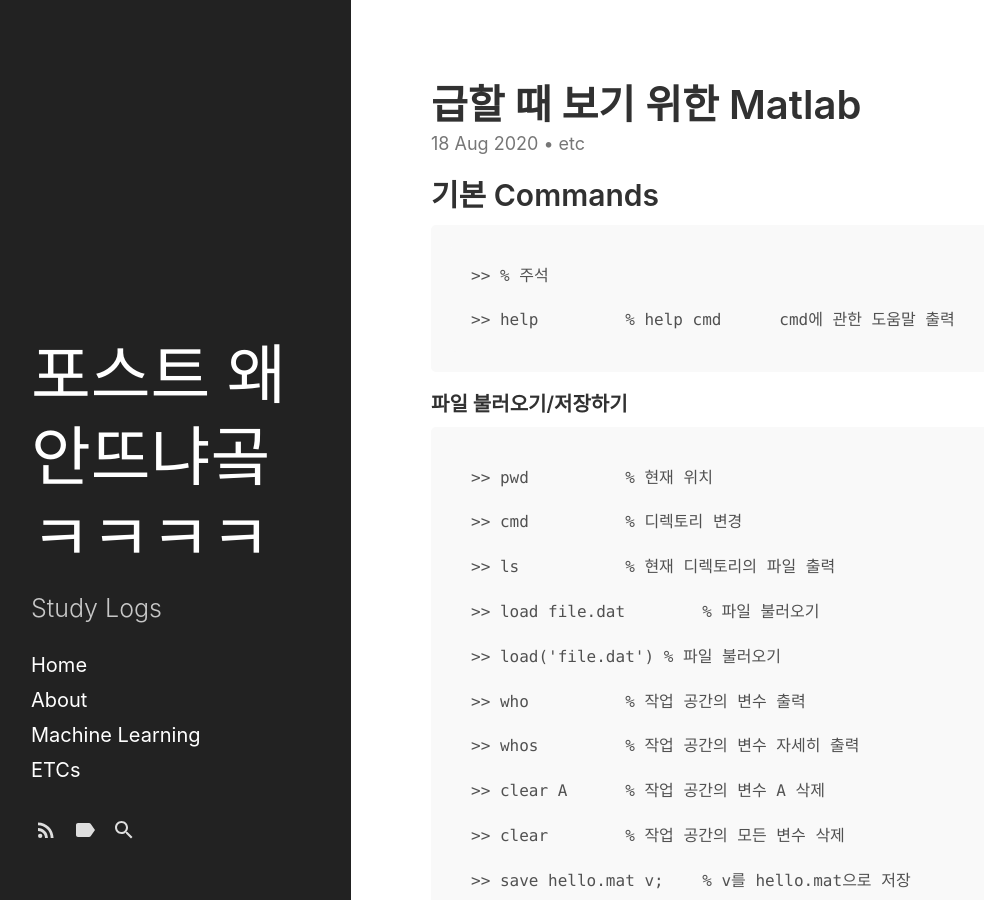
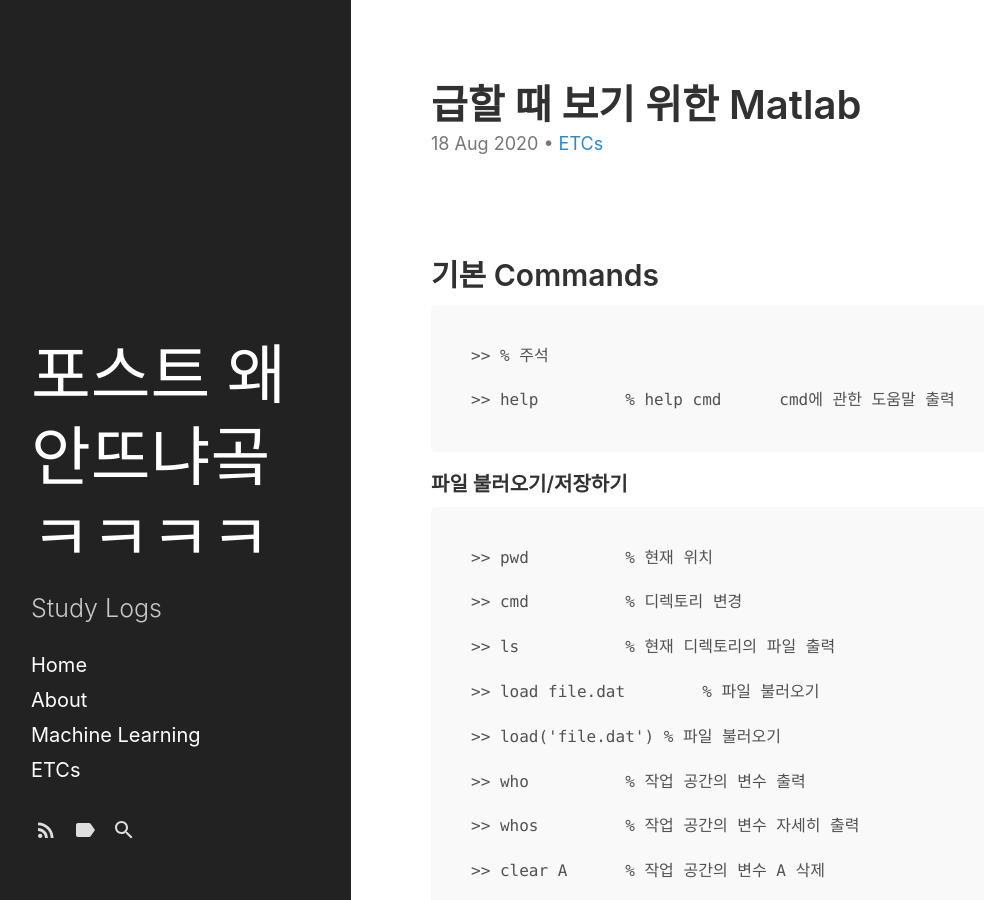
Before and after one commit to TaeAhnK/TaeAhnK.github.io, a Jekyll site: the page built from _posts/2020-08-18-Matlab-Command-Guide.md, in a window 1280 px wide and 900 px high. Shown: the whole window, without its empty margins (9-993 px from the left). Built offline with Jekyll 4.4.1, drawn with Linux system fonts in a browser that asks for light colours; some web fonts are replaced.

Commit message:
Changed 2020-08-18 post's category

```diff
--- a/_posts/2020-08-18-Matlab-Command-Guide.md
+++ b/_posts/2020-08-18-Matlab-Command-Guide.md
@@ -3,13 +3,14 @@
 title:  "급할 때 보기 위한 Matlab"
 date:   2020-08-18 12:30:00 +0900
 categories:
-  - etc
+  - ETCs
 tags:
   - matlab
   - machine learning
 use_math: false
 ---
-
+<br>
+<br>
 
 ## 기본 Commands
 	>> % 주석
```
Also changed, not shown: _posts/2020-07-23-Git-Command-Guide.md (+2 -0 lines), _posts/2020-07-24-Unix-Command-Guide.md (+2 -0 lines).
